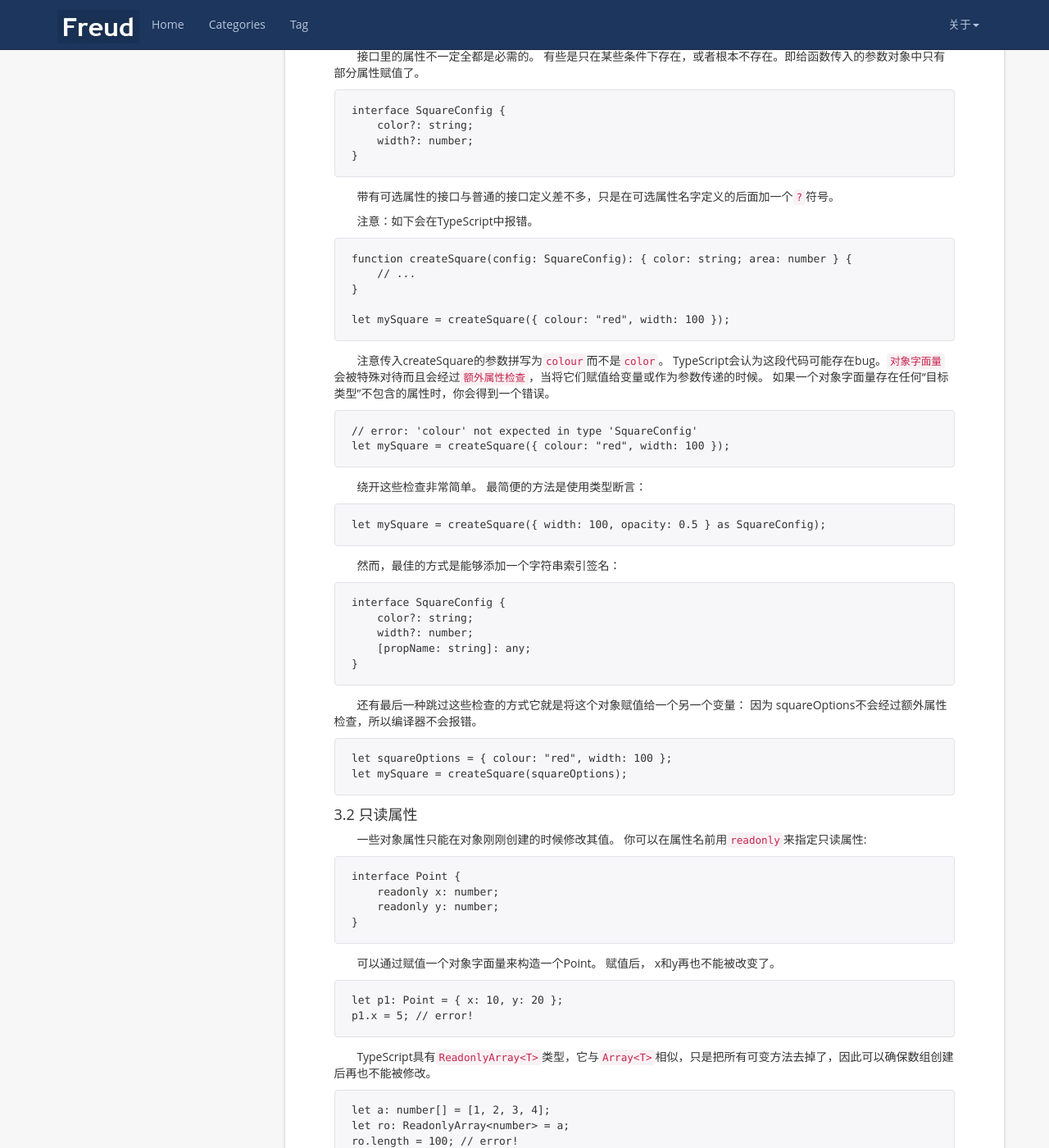
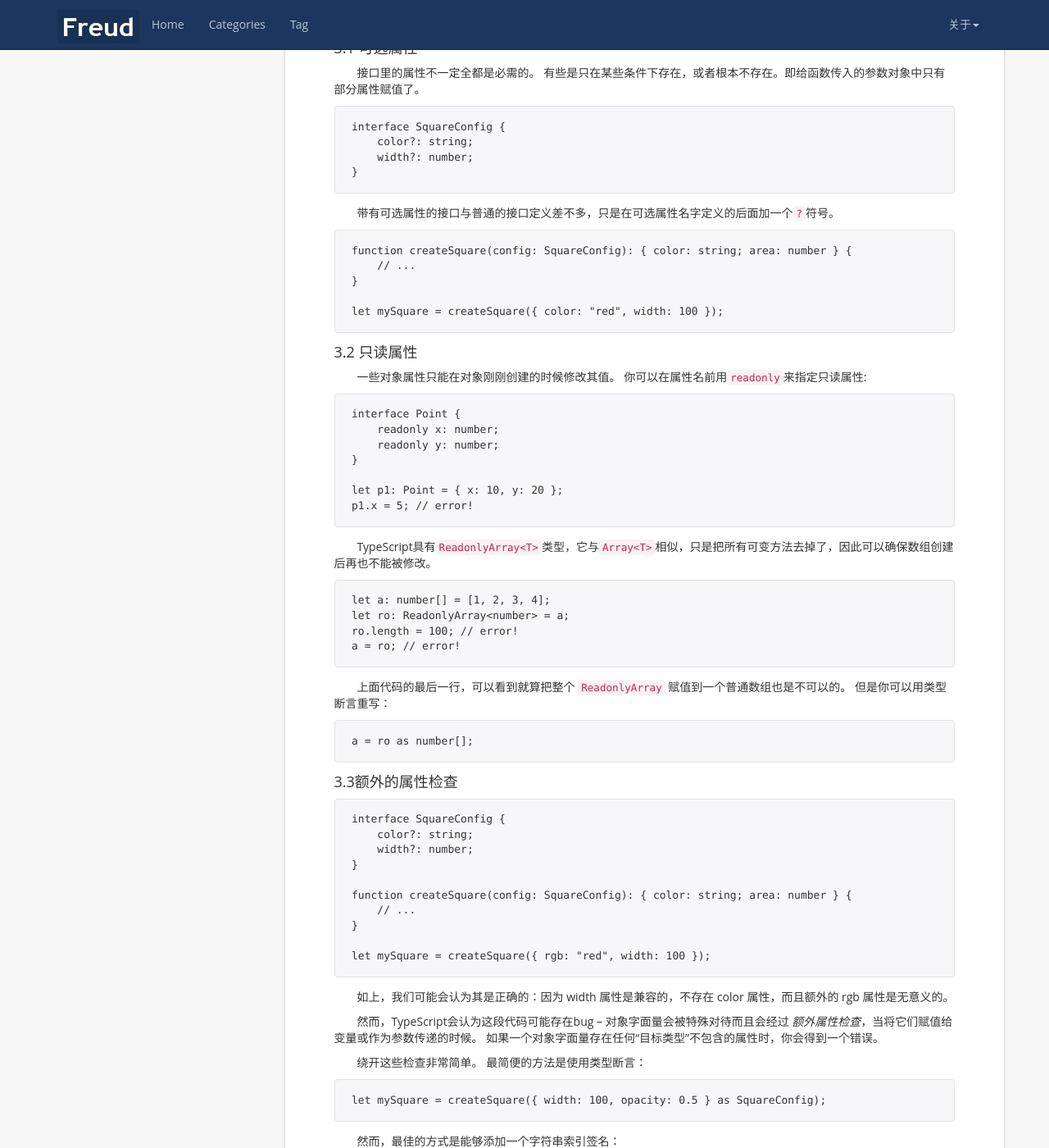
Before and after one commit to peiyanhuang/MyBlog, a Jekyll site: the page built from _posts/2017-09-27-typescript.md, in a window 1280 px wide and 1400 px high, scrolled down 3049 px. Shown: the whole window at 82% size. Built offline with Jekyll 4.4.1, drawn with Linux system fonts in a browser that asks for light colours; nearby versions of some CDN libraries; some of the changed text lies outside the part shown.

Commit message:
typescript interface

````diff
--- a/_posts/2017-09-27-typescript.md
+++ b/_posts/2017-09-27-typescript.md
@@ -25,11 +25,11 @@ tsc ***.ts
 
 输出结果为一个`***.js`文件，它包含了和输入文件中相同的JavsScript代码。
 
-### 2. 类型注解
+### 2. 基础类型
 
-类型注解是一种为 函数 或 变量 添加约束的方式。
+类型注解是一种为 `函数` 或 `变量` 添加约束的方式，即规定变量的类型。
 
-```
+```typescript
 function greeter(person: string) {
     return "Hello, " + person;
 }
@@ -134,7 +134,7 @@ document.body.innerHTML = greeter(user);
 
 接口里的属性不一定全都是必需的。 有些是只在某些条件下存在，或者根本不存在。即给函数传入的参数对象中只有部分属性赋值了。
 
-```
+```typescript
 interface SquareConfig {
     color?: string;
     width?: number;
@@ -143,32 +143,71 @@ interface SquareConfig {
 
 带有可选属性的接口与普通的接口定义差不多，只是在可选属性名字定义的后面加一个`?`符号。
 
-注意：如下会在TypeScript中报错。
-
-```
+```typescript
 function createSquare(config: SquareConfig): { color: string; area: number } {
     // ...
 }
 
-let mySquare = createSquare({ colour: "red", width: 100 });
+let mySquare = createSquare({ color: "red", width: 100 });
 ```
 
-注意传入createSquare的参数拼写为`colour`而不是`color`。 TypeScript会认为这段代码可能存在bug。`对象字面量`会被特殊对待而且会经过`额外属性检查`，当将它们赋值给变量或作为参数传递的时候。 如果一个对象字面量存在任何“目标类型”不包含的属性时，你会得到一个错误。
+#### 3.2 只读属性
 
+一些对象属性只能在对象刚刚创建的时候修改其值。 你可以在属性名前用`readonly`来指定只读属性:
+
+```typescript
+interface Point {
+    readonly x: number;
+    readonly y: number;
+}
+
+let p1: Point = { x: 10, y: 20 };
+p1.x = 5; // error!
 ```
-// error: 'colour' not expected in type 'SquareConfig'
-let mySquare = createSquare({ colour: "red", width: 100 });
+
+TypeScript具有`ReadonlyArray<T>`类型，它与`Array<T>`相似，只是把所有可变方法去掉了，因此可以确保数组创建后再也不能被修改。
+
+```typescript
+let a: number[] = [1, 2, 3, 4];
+let ro: ReadonlyArray<number> = a;
+ro.length = 100; // error!
+a = ro; // error!
 ```
+
+上面代码的最后一行，可以看到就算把整个 `ReadonlyArray` 赋值到一个普通数组也是不可以的。 但是你可以用类型断言重写：
+
+```typescript
+a = ro as number[];
+```
+
+#### 3.3额外的属性检查
+
+```typescript
+interface SquareConfig {
+    color?: string;
+    width?: number;
+}
+
+function createSquare(config: SquareConfig): { color: string; area: number } {
+    // ...
+}
+
+let mySquare = createSquare({ rgb: "red", width: 100 });
+```
+
+如上，我们可能会认为其是正确的：因为 width 属性是兼容的，不存在 color 属性，而且额外的 rgb 属性是无意义的。
+
+然而，TypeScript会认为这段代码可能存在bug -- 对象字面量会被特殊对待而且会经过 *额外属性检查*，当将它们赋值给变量或作为参数传递的时候。 如果一个对象字面量存在任何“目标类型”不包含的属性时，你会得到一个错误。
 
 绕开这些检查非常简单。 最简便的方法是使用类型断言：
 
-```
+```typescript
 let mySquare = createSquare({ width: 100, opacity: 0.5 } as SquareConfig);
 ```
 
 然而，最佳的方式是能够添加一个字符串索引签名：
 
-```
+```typescript
 interface SquareConfig {
     color?: string;
     width?: number;
@@ -176,47 +215,14 @@ interface SquareConfig {
 }
 ```
 
-还有最后一种跳过这些检查的方式它就是将这个对象赋值给一个另一个变量： 因为 squareOptions不会经过额外属性检查，所以编译器不会报错。
+还有最后一种跳过这些检查的方式它就是将这个对象赋值给另一个变量： 因为 squareOptions不会经过额外属性检查，所以编译器不会报错。
 
-```
+```typescript
 let squareOptions = { colour: "red", width: 100 };
 let mySquare = createSquare(squareOptions);
 ```
 
-#### 3.2 只读属性
-
-一些对象属性只能在对象刚刚创建的时候修改其值。 你可以在属性名前用`readonly`来指定只读属性:
-
-```
-interface Point {
-    readonly x: number;
-    readonly y: number;
-}
-```
-
-可以通过赋值一个对象字面量来构造一个Point。 赋值后， x和y再也不能被改变了。
-
-```
-let p1: Point = { x: 10, y: 20 };
-p1.x = 5; // error!
-```
-
-TypeScript具有`ReadonlyArray<T>`类型，它与`Array<T>`相似，只是把所有可变方法去掉了，因此可以确保数组创建后再也不能被修改。
-
-```
-let a: number[] = [1, 2, 3, 4];
-let ro: ReadonlyArray<number> = a;
-ro.length = 100; // error!
-a = ro; // error!
-```
-
-上面代码的最后一行，可以看到就算把整个ReadonlyArray赋值到一个普通数组也是不可以的。 但是你可以用类型断言重写：
-
-```
-a = ro as number[];
-```
-
-#### 3.3 函数类型
+#### 3.4 函数类型
 
 为了使用接口表示函数类型，我们需要给接口定义一个调用签名。 它就像是一个只有参数列表和返回值类型的函数定义。参数列表里的每个参数都需要名字和类型。
 
````
Also changed, not shown: other parts of _posts/2017-09-27-typescript.md (+4 -4 lines).
